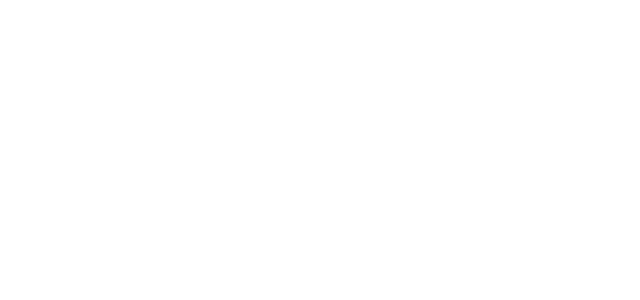
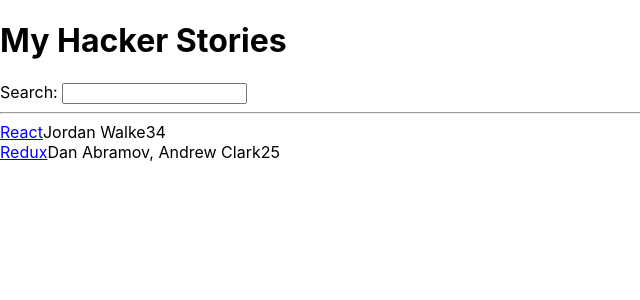
Before and after one commit to chrisumartinez/hackernews, a React (Create React App) app: page / in a window 1280 px wide. Shown: the top 300 px of the page, without its empty margins (0-640 px from the left). Built offline with nearby package versions, Linux system fonts and the light colour scheme.

Commit message:
finished meet another react component

```diff
--- a/src/App.js
+++ b/src/App.js
@@ -20,28 +20,35 @@
 ];
 
 const App = () => {
-	return null;
-	// <div>
-	// 	<h1>My Hacker Stories</h1>
+	return (
+		<div>
+			<h1>My Hacker Stories</h1>
 
-	// 	<label htmlFor="search">Search: </label>
-	// 	<input id="search" type="text" />
-	// 	<hr />
+			<label htmlFor="search">Search: </label>
+			<input id="search" type="text" />
+			<hr />
+			<List />
+		</div>
+	);
+};
 
-	// 	{list.map(function (item) {
-	// 		return (
-	// 			<div key={item.objectID}>
-	// 				{item.title}
-	// 				<span>
-	// 					<a href={item.url}>{item.title}</a>
-	// 				</span>
-	// 				<span>{item.author}</span>
-	// 				<span>{item.num_comments}</span>
-	// 				<span>{item.points}</span>
-	// 			</div>
-	// 		);
-	// 	})}
-	// </div>
+const List = () => {
+	return (
+		<div>
+			{list.map(function (item) {
+				return (
+					<div key={item.objectID}>
+						<span>
+							<a href={item.url}>{item.title}</a>
+						</span>
+						<span>{item.author}</span>
+						<span>{item.num_comments}</span>
+						<span>{item.points}</span>
+					</div>
+				);
+			})}
+		</div>
+	);
 };
 
 export default App;
```
